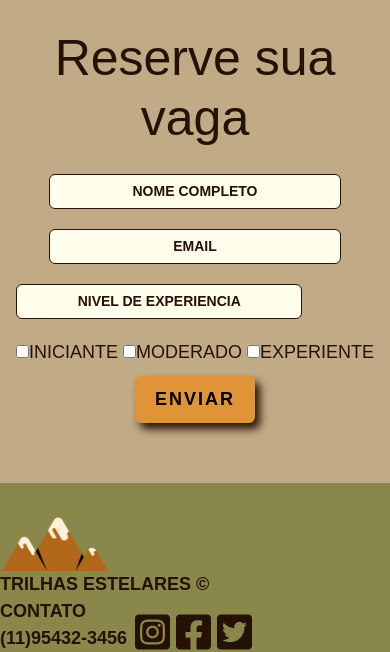
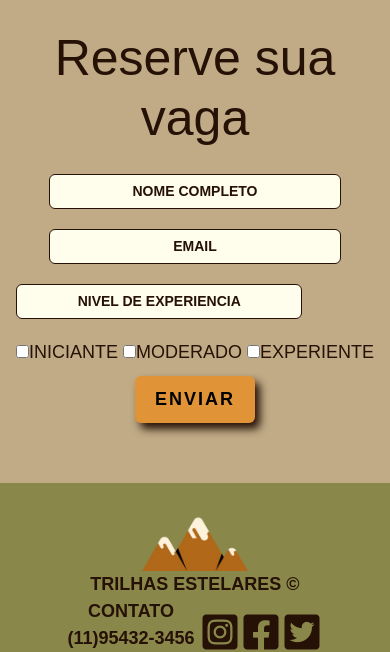
Before and after one commit to lunnakamargo/landing-page-trekking, a plain HTML site: page index.html in a window 390 px wide. Shown: the part 6246-6898 px from the top of the page. Drawn offline with nearby package versions, Linux system fonts and the light colour scheme.

Commit message:
feat: center footer

```diff
--- a/assets/css/media-queries.css
+++ b/assets/css/media-queries.css
@@ -50,7 +50,7 @@
 /* Dispositivos móveis maiores */
 @media screen and (max-width: 600px) {
     .contato {
-        align-items: flex-start;
+        align-items: center;
         margin-right: 5px;
     }
     .cadastro__box {
@@ -59,12 +59,12 @@
     .footer {
         display: flex;
         flex-direction: column;
-        align-items: flex-start;
+        align-items: center;
     }
     .footer__left {
         display: flex;
         flex-direction: column;
-        align-items: flex-start;
+        align-items: center;
     }
 }
 /* Dispositivos móveis menores */
```
